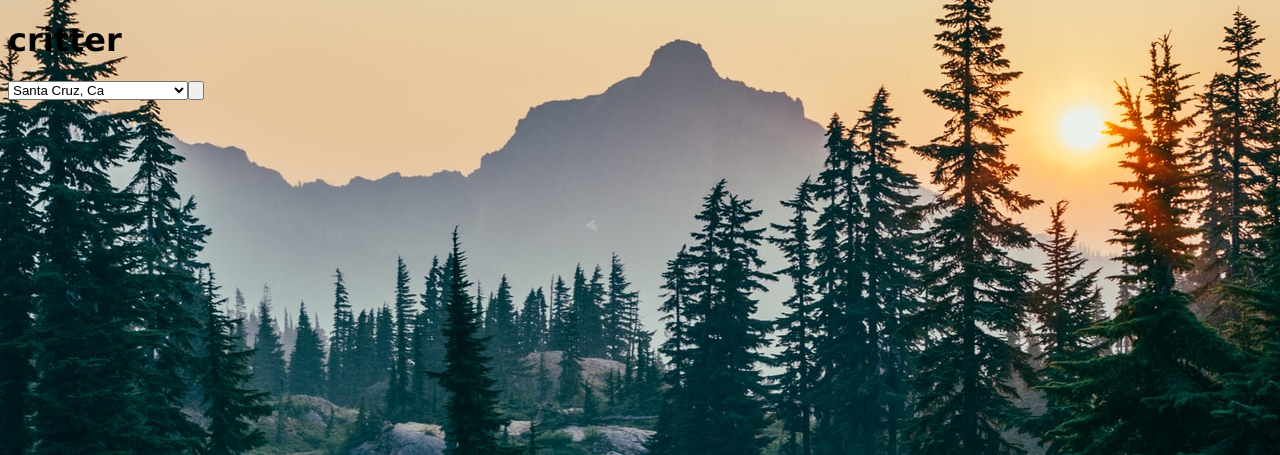
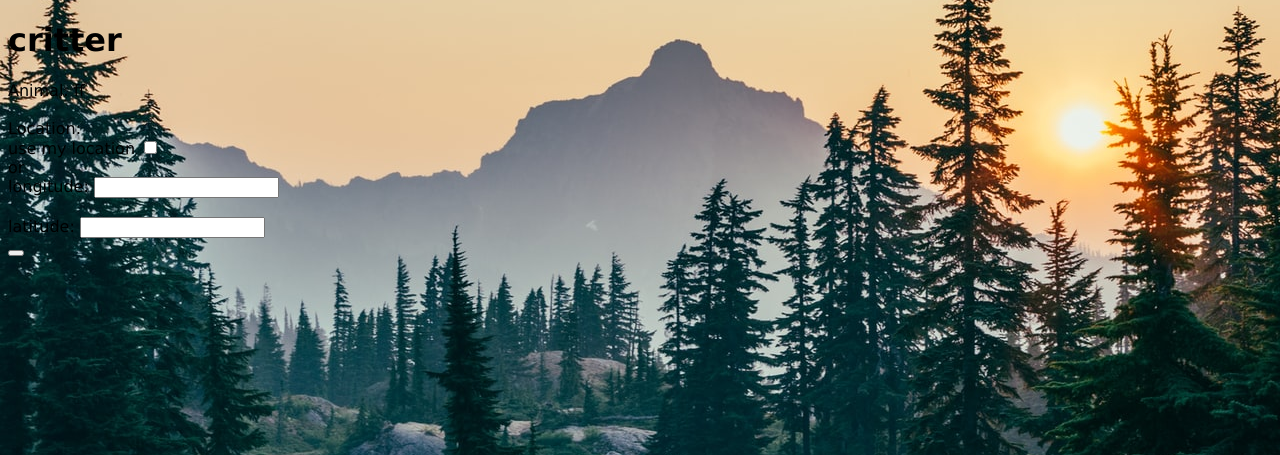
Before and after one commit to rjjauregui15/critter, a Django app: page / in a window 1280 px wide. Shown: the top 455 px of the page. Run offline with Django 3.2, Linux system fonts and the light colour scheme.

Commit message:
changing the front page

```diff
--- a/critter/main_page/static/css/style.css
+++ b/critter/main_page/static/css/style.css
@@ -26,14 +26,14 @@ body {
 
 }
 
-form {
+/* form {
     width: 100%;
     position: relative;
     display: flex;
-}
+} */
 
 
-.search_input {
+/* .search_input {
     width: 100%;
     height: 30px;
     border: 3px solid rgb(34, 139, 34);
@@ -42,15 +42,15 @@ form {
     outline: none;
     color: rgb(4, 87, 4);
 
-
+} */
     /* width: 300px;
     height: 50px;
     border-radius: 20px;
     font-size: 2rem; */
 
-}
 
-.search_input:focus {
+
+/* .search_input:focus {
     color: rgb(255, 255, 255);
     background-color: rgb(13, 83, 19);
 }
@@ -66,4 +66,4 @@ form {
    cursor: pointer;
    font-size: 20px;
 
-}
+}  */
--- a/critter/main_page/templates/index.html
+++ b/critter/main_page/templates/index.html
@@ -16,22 +16,41 @@
             <h1>critter</h1>
         </div>
     </div>
+    <div class="animal_container">
+
+    </div>
     <div class="location_container">
-        <form>
+        <div class="animal_choice">
+            Animal: <span class="choice"> ff</span> <br><br>
+        </div>
+        <!-- <form> -->
             <!-- <input type="text" class="search_input" placeholder="What's the spot?">
             <button type="submit" class="search_button">
                 <i class="fas fa-search"></i>
             </button> -->
-            <select name="locations" id="locations" >
+            <!-- <select name="locations" id="locations" >
                 <option value="santa_cruz_Ca">Santa Cruz, Ca</option>
                 <option value="yosemite_national_park">Yosemite National Park</option>
                 <option value="joshua_tree_national_park">Joshua Tree National Park</option>
                 <option value="mexico_city_MX">Mexico City, MX</option>
                 <option value="manchester_UK">Manchester, UK</option>
-            </select>
-            <button  type="submit" class="todo-button">
+            </select> -->
+            <!-- <button  type="submit" class="todo-button"> -->
                 <!-- <i class="fas fa-plus"></i> -->
-            </button>
+            <!-- </button>
+        </form> -->
+    </div>
+    <div class="location_container">
+        <div>Location:</div>
+        <form>
+            <label for="auto_location">use my location</label>
+            <input type="checkbox" id="auto_location" value="auto_location"><br>
+            <div> or </div>
+            <label for="longitude_input">longitude:</label>
+            <input type="text" id="longitude_input"><br><br>
+            <label for="latitude_input">latitude:</label>
+            <input type="text" id="latitude_input" ><br>
+            <button type="submit" class="search_button"></button>
         </form>
     </div>
     <!-- <div class="animal_container">
```
